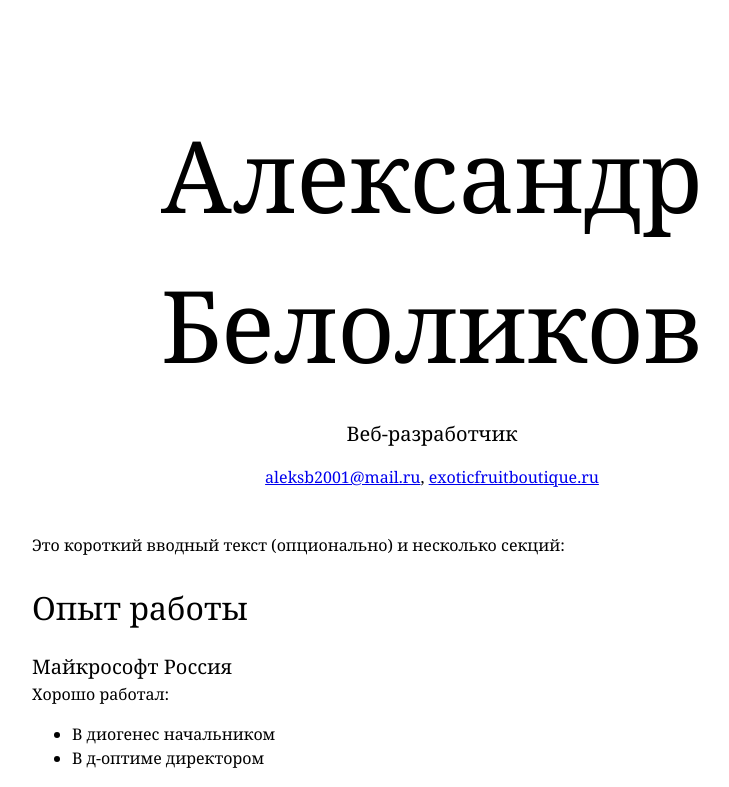
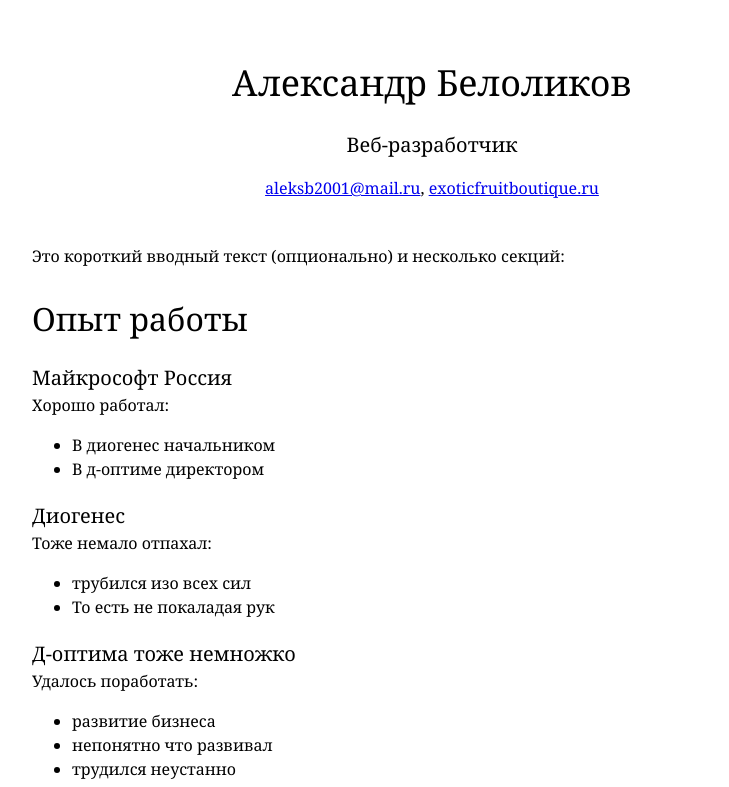
Before and after one commit to aleksbel/aleksbel, a plain HTML site: page index.html in a window 1280 px wide. Shown: the top 787 px of the page, without its empty margins (208-937 px from the left). Drawn offline with Linux system fonts and the light colour scheme.

Commit message:
Update style.css

```diff
--- a/style.css
+++ b/style.css
@@ -17,7 +17,7 @@ font-weight: 400
 }
 
 h1{
-font-size: 100px;
+font-size: 36px;
 margin-bottom: 0px;
 }
 
```
